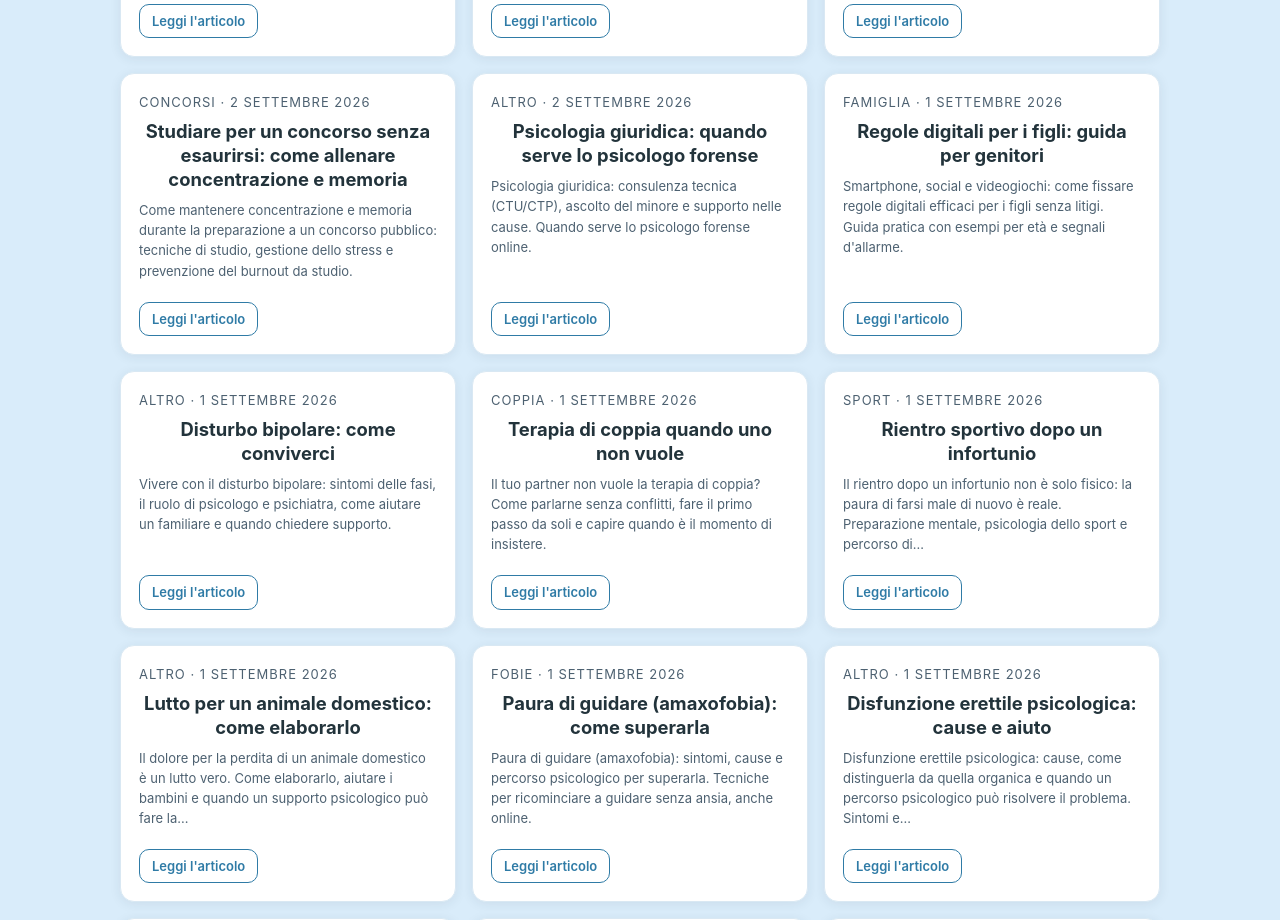
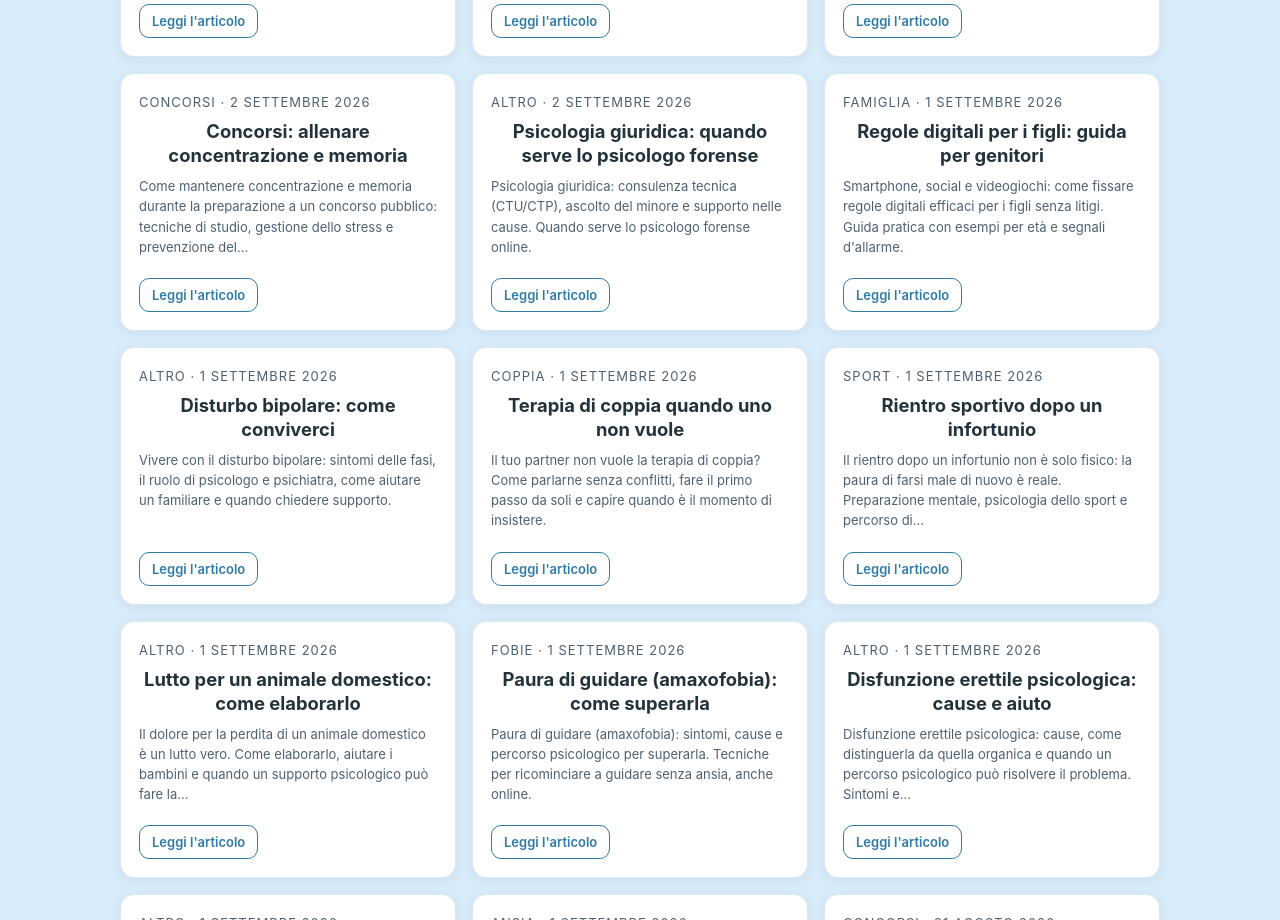
Before and after one commit to antonio-durso/adattoxte, a React (Vite) app in the folder frontend/: page /blog in a window 1280 px wide. Shown: the part 1380-2300 px from the top of the page. Built offline with nearby package versions, Linux system fonts and the light colour scheme; no server answers.

Commit message:
fix(seo): ultimo titolo blog >70 accorciato (concentrazione-studio-concorsi)

```diff
--- a/frontend/src/content/extra-articles-23.js
+++ b/frontend/src/content/extra-articles-23.js
@@ -2,9 +2,9 @@
 export const extraArticles23 = [
   {
     slug: 'concentrazione-studio-concorsi',
-    title: 'Studiare per un concorso senza esaurirsi: come allenare concentrazione e memoria',
+    title: 'Concorsi: allenare concentrazione e memoria',
     keyword: 'concentrazione studio concorsi',
-    metaDescription: 'Come mantenere concentrazione e memoria durante la preparazione a un concorso pubblico: tecniche di studio, gestione dello stress e prevenzione del burnout da studio.',
+    metaDescription: 'Come mantenere concentrazione e memoria durante la preparazione a un concorso pubblico: tecniche di studio, gestione dello stress e prevenzione del…',
     date: '2026-09-02',
     body: `<p>Prepararsi a un concorso pubblico è una maratona: mesi di studio intenso, migliaia di pagine, simulazioni e una data d'esame che incombe. Non è solo una questione di memoria: è una questione di energia mentale. Chi studia 10 ore al giorno senza strategia arriva al traguardo esausto, con il cervello che "si spegne" proprio quando serve. La buona notizia: concentrazione e memoria si allenano come un muscolo, e la preparazione mentale è la differenza tra arrivare stanchi e arrivare pronti.</p>
     <h2>Perché la mente "si rifiuta" di studiare</h2>
```
